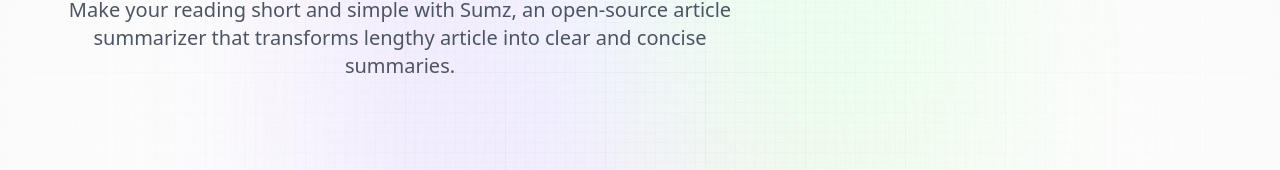
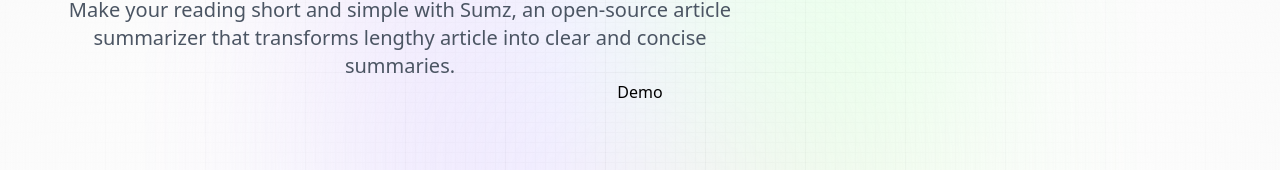
Before and after one commit to qefiney/Article-Summerizer, a React (Vite) app: page / in a window 1280 px wide. Shown: the part 233-403 px from the top of the page. Built offline with nearby package versions, Linux system fonts and the light colour scheme; a web font is replaced by a local one.

Commit message:
Connected components

```diff
--- a/src/App.jsx
+++ b/src/App.jsx
@@ -12,7 +12,7 @@
 
       <div className="app">
         <Hero />
-        {/* <Demo /> */}
+        <Demo />
       </div>
 		</>
 	);
```
